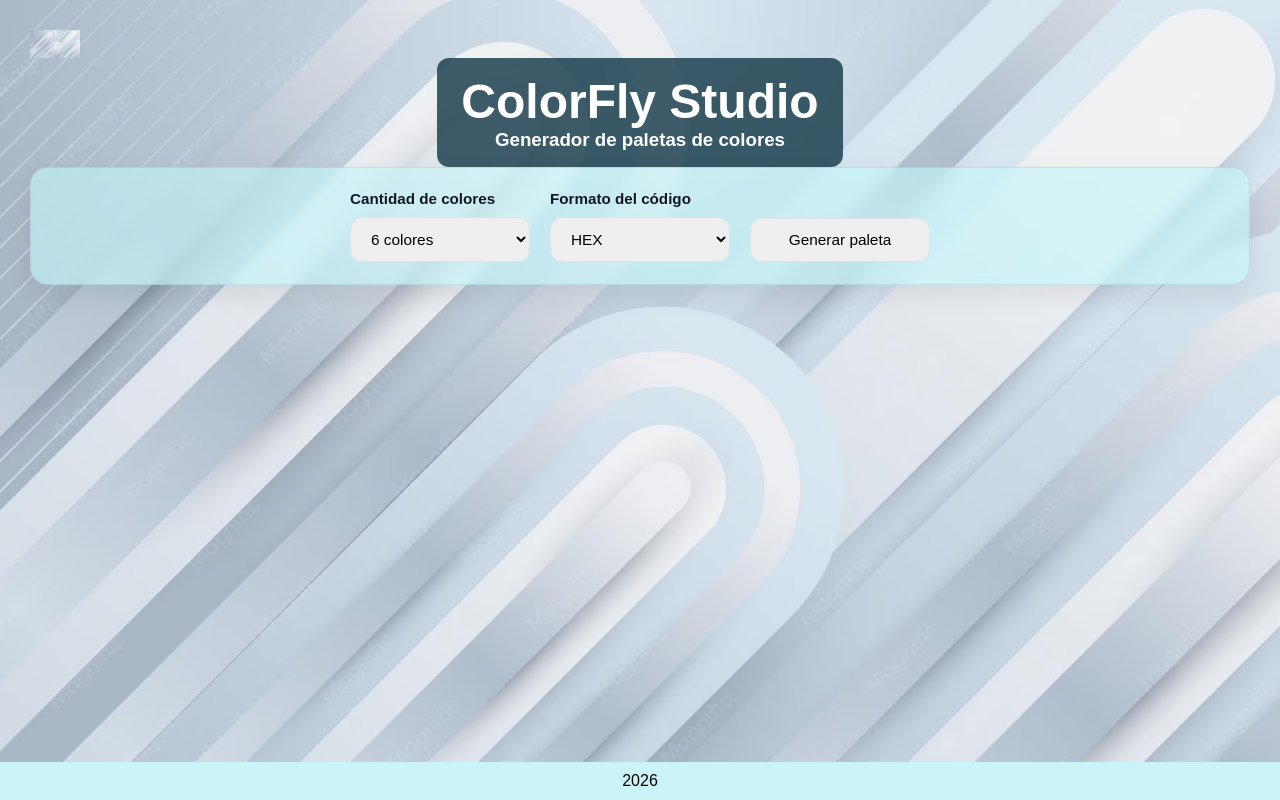
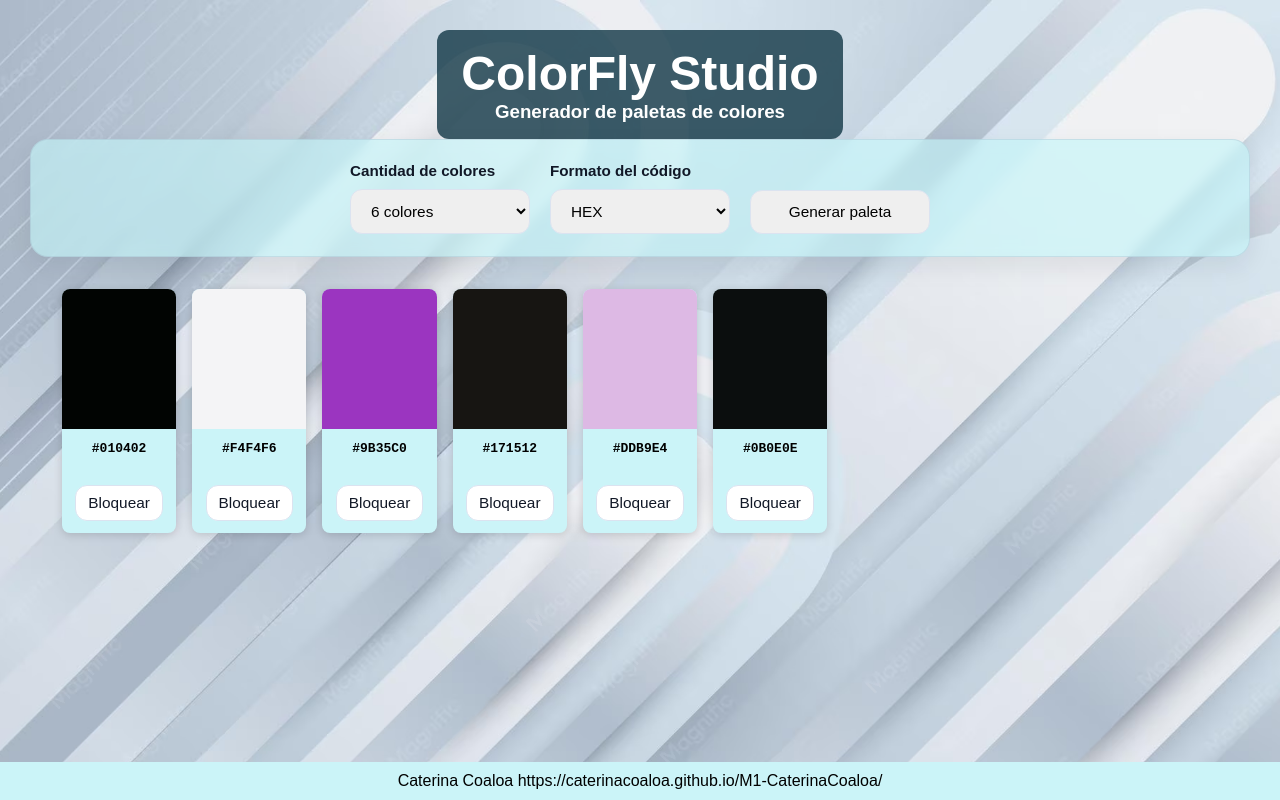
Before and after one commit to Caterinacoaloa/M1-CaterinaCoaloa, a plain HTML site: page index.html in a window 1280 px wide. Drawn offline with Linux system fonts and the light colour scheme.

Commit message:
Actualiza paletas y documentacion HSL
Co-authored-by: Copilot <223556219+Copilot@users.noreply.github.com>

```diff
--- a/css/style.css
+++ b/css/style.css
@@ -70,19 +70,6 @@ h2{
 p{
     text-align: center;
 }
-.card {
-  display: grid;
-  grid-template-columns: auto 1fr;
-  align-items: center;
-  gap: 20px;
-
-
-}
-.otro{
-  grid-column: 1;
-  width: 50px;
-  height: auto;
-}
 .titulo{
   grid-column: 2;
   display: flex;
@@ -117,7 +104,24 @@ p{
   border-radius: 8px;
   background-color: rgb(203, 244, 248);
   box-shadow: 0 2px 8px rgb(0 0 0 / 15%);
+  transition: transform 0.2s ease, box-shadow 0.2s ease;
+}
 
+.tarjeta-color:hover,
+.tarjeta-color:focus-within {
+  transform: translateY(-8px);
+  box-shadow: 0 10px 20px rgb(0 0 0 / 25%);
+}
+
+@media (prefers-reduced-motion: reduce) {
+  .tarjeta-color {
+    transition: none;
+  }
+
+  .tarjeta-color:hover,
+  .tarjeta-color:focus-within {
+    transform: none;
+  }
 }
 
 .muestra-color {
--- a/index.html
+++ b/index.html
@@ -8,10 +8,6 @@
 
 </head>
 <body>
-    <div class="card">
-<img src="assets/fondo.2.avif" alt="" class="otro" width="50%">
-    </div>
-
 <header>
  <div class="titulo">
 <h1>ColorFly Studio</h1>
@@ -37,7 +33,7 @@
        <label for="formato">Formato del código</label>
        <select id="formato" name="formato">
          <option value="hex">HEX</option>
-         <option value="rgba">RGBA</option>
+         <option value="hsl">HSL</option>
        </select>
      </div>
      <button id="boton-generar" class="boton-generar" type="button" data-tooltip="Genera una paleta aleatoria con la cantidad y el formato seleccionados">Generar paleta</button>
@@ -49,7 +45,7 @@
 
     </main>
     <footer id="acerca">
-<p>2026</p>
+<p>Caterina Coaloa  https://caterinacoaloa.github.io/M1-CaterinaCoaloa/</p>
     </footer>
     <script src="js/script.js"></script>
 </body>
--- a/js/script.js
+++ b/js/script.js
@@ -5,7 +5,7 @@ const Selectorformato = document.getElementById("formato");
 const coloresActuales = [];
 
 
-generarBoton.addEventListener("click", () => {
+function generarPaleta() {
   const cantidadColores = Number(selectorColores.value);
   const formatoElegido = Selectorformato.value;
   paleta.replaceChildren();
@@ -26,7 +26,7 @@ generarBoton.addEventListener("click", () => {
     muestra.style.backgroundColor = color.hsl;
 
     codigo.classList.add("codigo-color");
-    codigo.textContent = formatoElegido === "rgba" ? color.rgba : color.hex;
+    codigo.textContent = formatoElegido === "hsl" ? color.hsl : color.hex;
 
     botonBloqueo.classList.add("boton-bloqueo");
     botonBloqueo.type = "button";
@@ -51,7 +51,10 @@ generarBoton.addEventListener("click", () => {
   }
 
   coloresActuales.length = cantidadColores;
-});
+}
+
+generarBoton.addEventListener("click", generarPaleta);
+generarPaleta();
 
 
 function getRandomNumber(min, max) {
```
Also changed, not shown: 1 other file.
